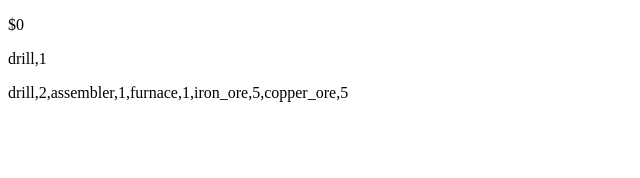
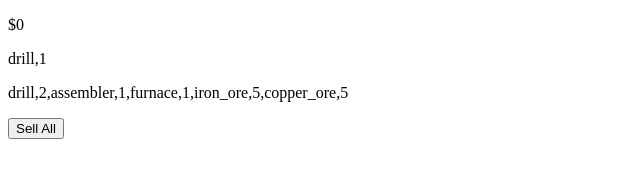
Before and after one commit to rgwl1tv69/crafting-incremental, a plain HTML site: page index.html in a window 1280 px wide. Shown: the whole page, without its empty margins (0-640 px from the left). Drawn offline with Linux system fonts and the light colour scheme.

Commit message:
Update index.html

```diff
--- a/index.html
+++ b/index.html
@@ -3,5 +3,6 @@
   <p id = "money">$0</p>
   <p id = "machines">Machines</p>
   <p id = "inventory">Inventory</p>
+  <button id = "sellall" onclick = "sellall()">Sell All</button>
   <script src = "./main.js"></script>
 </html>
```
